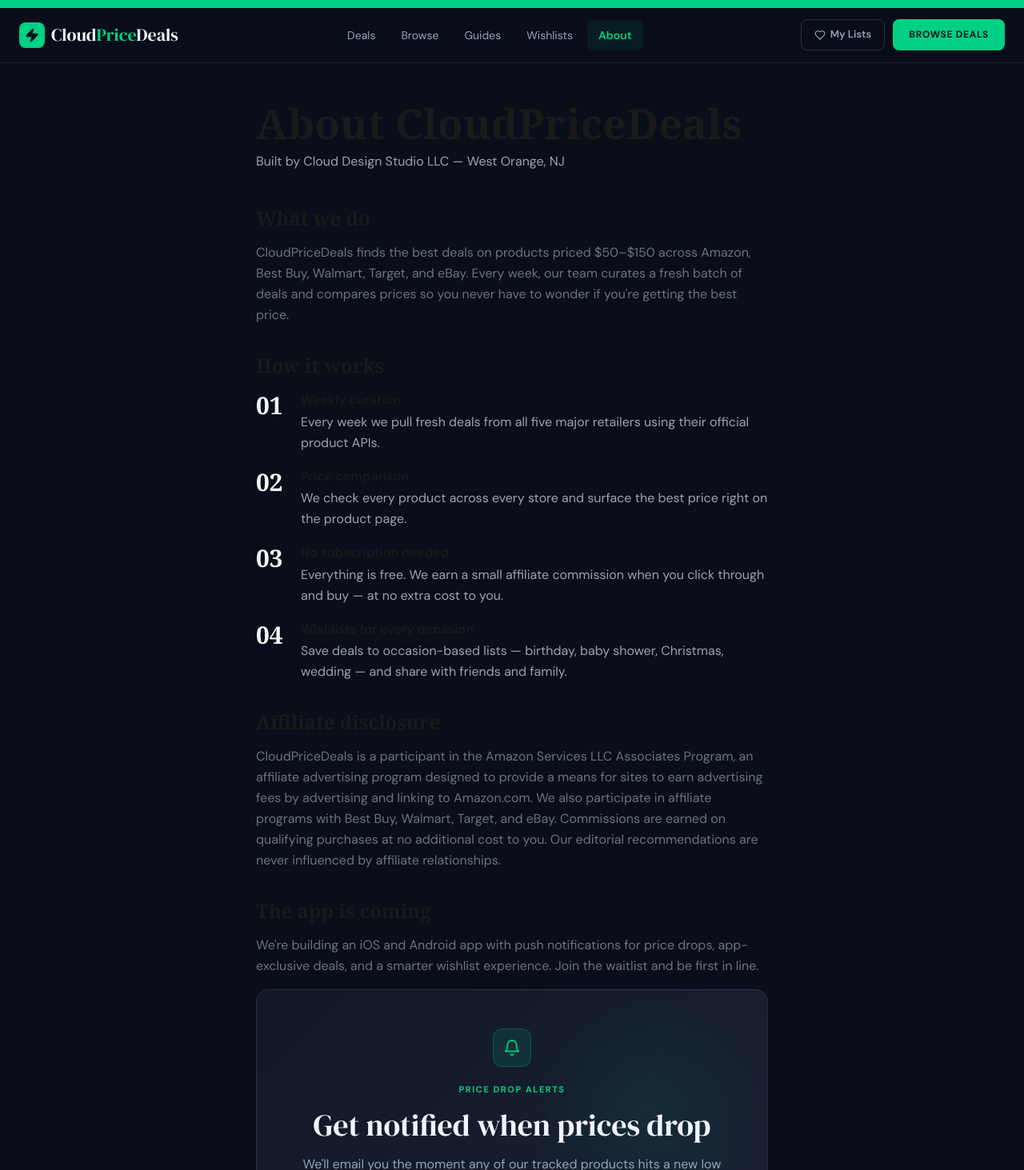
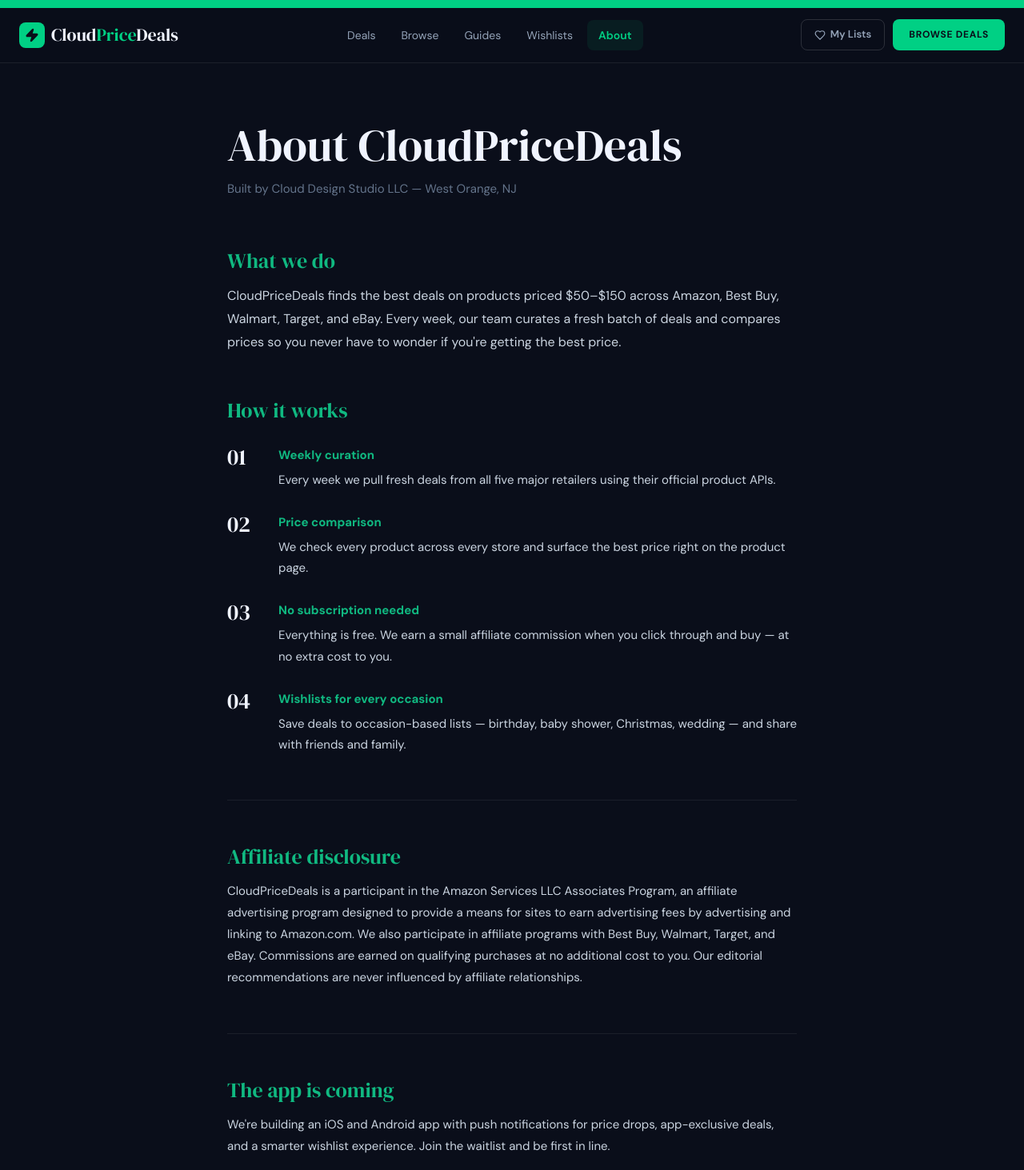
Before and after one commit to CloudInsAgency/cloudpricedeals, a Next.js app: page /about in a window 1280 px wide. Shown: the part 27-1490 px from the top of the page at 80% size. Built offline with nearby package versions, Linux system fonts and the light colour scheme.

Commit message:
Update page.js

```diff
--- a/src/app/about/page.js
+++ b/src/app/about/page.js
@@ -9,57 +9,89 @@
 
 export default function AboutPage() {
   return (
-    <div className="min-h-screen">
+    <div style={{ minHeight: '100vh', background: '#0A0E1A' }}>
       <Navbar />
-      <div className="max-w-2xl mx-auto px-4 py-12">
 
-        <h1 className="font-display font-bold text-4xl text-ink mb-2">About CloudPriceDeals</h1>
-        <p className="text-gray-400 text-sm mb-10">Built by Cloud Design Studio LLC — West Orange, NJ</p>
+      <div style={{ maxWidth: '760px', margin: '0 auto', padding: '72px 24px 96px' }}>
 
-        <div className="prose-sm space-y-8">
-          <section>
-            <h2 className="font-display font-bold text-xl text-ink mb-3">What we do</h2>
-            <p className="text-gray-500 leading-relaxed">
+        {/* Header */}
+        <h1 style={{ fontFamily: 'DM Serif Display, serif', fontSize: 'clamp(36px, 5vw, 56px)', color: '#F0F4FF', lineHeight: 1.1, marginBottom: '12px' }}>
+          About CloudPriceDeals
+        </h1>
+        <p style={{ fontFamily: 'DM Sans, sans-serif', fontSize: '15px', color: '#64748B', marginBottom: '64px' }}>
+          Built by Cloud Design Studio LLC — West Orange, NJ
+        </p>
+
+        {/* What we do */}
+        <section style={{ marginBottom: '56px' }}>
+          <h2 style={{ fontFamily: 'DM Serif Display, serif', fontSize: '26px', color: '#10B981', marginBottom: '14px' }}>
+            What we do
+          </h2>
+          <p style={{ fontFamily: 'DM Sans, sans-serif', fontSize: '16px', color: '#CBD5E1', lineHeight: 1.8 }}>
             CloudPriceDeals finds the best deals on products priced $50–$150 across Amazon, Best Buy, Walmart, Target, and eBay. Every week, our team curates a fresh batch of deals and compares prices so you never have to wonder if you're getting the best price.
           </p>
         </section>
 
-          <section>
-            <h2 className="font-display font-bold text-xl text-ink mb-3">How it works</h2>
-            <div className="space-y-4">
+        {/* How it works */}
+        <section style={{ marginBottom: '56px' }}>
+          <h2 style={{ fontFamily: 'DM Serif Display, serif', fontSize: '26px', color: '#10B981', marginBottom: '28px' }}>
+            How it works
+          </h2>
+          <div style={{ display: 'flex', flexDirection: 'column', gap: '28px' }}>
             {[
               { step: '01', title: 'Weekly curation', desc: 'Every week we pull fresh deals from all five major retailers using their official product APIs.' },
               { step: '02', title: 'Price comparison', desc: 'We check every product across every store and surface the best price right on the product page.' },
               { step: '03', title: 'No subscription needed', desc: 'Everything is free. We earn a small affiliate commission when you click through and buy — at no extra cost to you.' },
               { step: '04', title: 'Wishlists for every occasion', desc: 'Save deals to occasion-based lists — birthday, baby shower, Christmas, wedding — and share with friends and family.' },
-              ].map(item => (
-                <div key={item.step} className="flex gap-4">
-                  <div className="font-display font-bold text-2xl text-gray-100 w-10 shrink-0">{item.step}</div>
+            ].map(function(item) {
+              return (
+                <div key={item.step} style={{ display: 'flex', gap: '20px', alignItems: 'flex-start' }}>
+                  <div style={{ fontFamily: 'DM Serif Display, serif', fontSize: '28px', color: '#F0F4FF', width: '44px', flexShrink: 0, lineHeight: 1 }}>
+                    {item.step}
+                  </div>
                   <div>
-                    <p className="font-semibold text-sm text-ink mb-0.5">{item.title}</p>
-                    <p className="text-sm text-gray-400 leading-relaxed">{item.desc}</p>
+                    <p style={{ fontFamily: 'DM Sans, sans-serif', fontSize: '15px', fontWeight: 700, color: '#10B981', marginBottom: '6px' }}>
+                      {item.title}
+                    </p>
+                    <p style={{ fontFamily: 'DM Sans, sans-serif', fontSize: '15px', color: '#CBD5E1', lineHeight: 1.75 }}>
+                      {item.desc}
+                    </p>
                   </div>
                 </div>
-              ))}
+              )
+            })}
           </div>
         </section>
 
-          <section>
-            <h2 className="font-display font-bold text-xl text-ink mb-3">Affiliate disclosure</h2>
-            <p className="text-gray-500 leading-relaxed text-sm">
+        {/* Divider */}
+        <div style={{ borderTop: '1px solid rgba(255,255,255,0.07)', marginBottom: '56px' }} />
+
+        {/* Affiliate disclosure */}
+        <section style={{ marginBottom: '56px' }}>
+          <h2 style={{ fontFamily: 'DM Serif Display, serif', fontSize: '26px', color: '#10B981', marginBottom: '14px' }}>
+            Affiliate disclosure
+          </h2>
+          <p style={{ fontFamily: 'DM Sans, sans-serif', fontSize: '15px', color: '#CBD5E1', lineHeight: 1.8 }}>
             CloudPriceDeals is a participant in the Amazon Services LLC Associates Program, an affiliate advertising program designed to provide a means for sites to earn advertising fees by advertising and linking to Amazon.com. We also participate in affiliate programs with Best Buy, Walmart, Target, and eBay. Commissions are earned on qualifying purchases at no additional cost to you. Our editorial recommendations are never influenced by affiliate relationships.
           </p>
         </section>
 
+        {/* Divider */}
+        <div style={{ borderTop: '1px solid rgba(255,255,255,0.07)', marginBottom: '56px' }} />
+
+        {/* App coming */}
         <section>
-            <h2 className="font-display font-bold text-xl text-ink mb-3">The app is coming</h2>
-            <p className="text-gray-500 leading-relaxed text-sm mb-4">
+          <h2 style={{ fontFamily: 'DM Serif Display, serif', fontSize: '26px', color: '#10B981', marginBottom: '14px' }}>
+            The app is coming
+          </h2>
+          <p style={{ fontFamily: 'DM Sans, sans-serif', fontSize: '15px', color: '#CBD5E1', lineHeight: 1.8, marginBottom: '32px' }}>
             We're building an iOS and Android app with push notifications for price drops, app-exclusive deals, and a smarter wishlist experience. Join the waitlist and be first in line.
           </p>
           <EmailCapture variant="banner" />
         </section>
+
       </div>
-      </div>
+
       <Footer />
     </div>
   )
```
Lines whose indentation alone changed are shown as unchanged.
